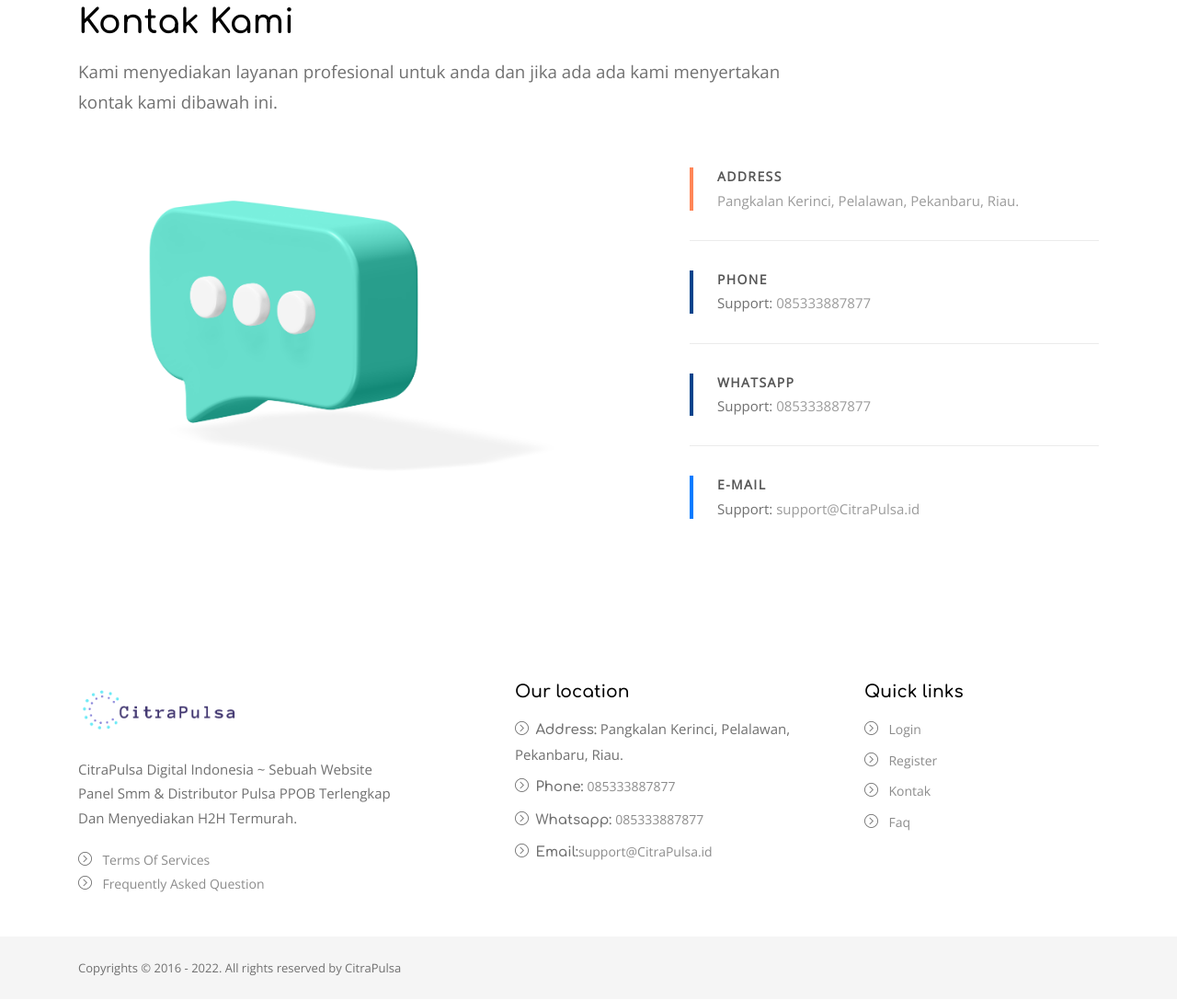
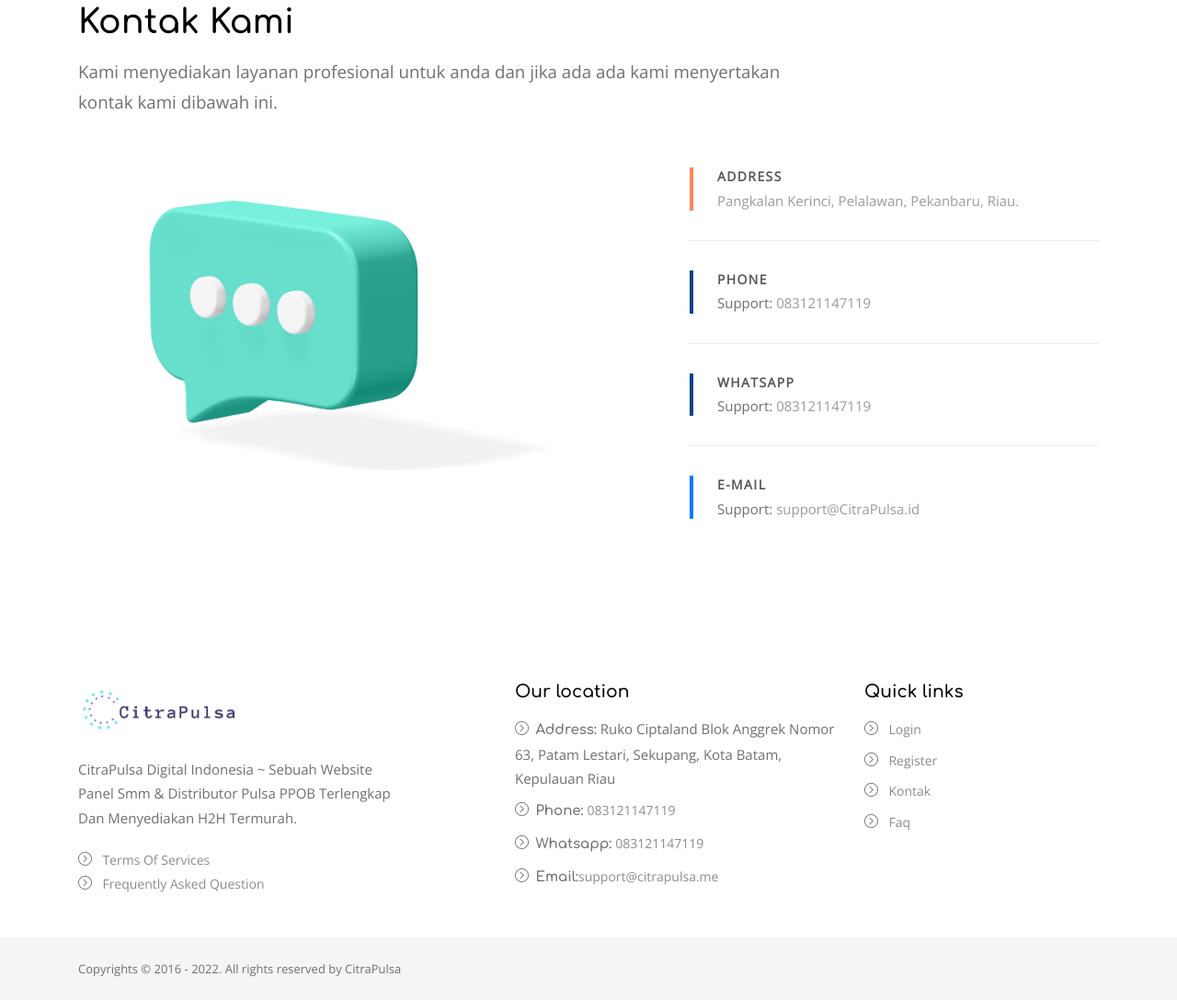
Before and after one commit to ivv1314/ivv1314.github.io, a plain HTML site: page kontak.html in a window 1280 px wide. Shown: the part 434-1521 px from the top of the page at 92% size. Drawn offline with nearby package versions, Linux system fonts and the light colour scheme.

Commit message:
feat: 官网更新

```diff
--- a/kontak.html
+++ b/kontak.html
@@ -141,7 +141,7 @@
 										<dt>Phone</dt>
 										<dd>
 											<ul class="list-comma">
-												<li>Support: <a href="tel:085333887877">085333887877</a></li>
+												<li>Support: <a href="tel:083121147119">083121147119</a></li>
 											</ul>
 										</dd>
 									</dl>
@@ -151,7 +151,7 @@
 										<dt>Whatsapp</dt>
 										<dd>
 											<ul class="list-comma">
-												<li>Support: <a href="tel:085333887877">085333887877</a></li>
+												<li>Support: <a href="tel:083121147119">083121147119</a></li>
 											</ul>
 										</dd>
 									</dl>
@@ -200,16 +200,16 @@
 							<h5 class="mb-3">Our location</h5>
 							<ul class="list-unstyled">
 								<li class="mb-2"><span class="ti-arrow-circle-right mr-2"></span><strong>Address:</strong>
-									Pangkalan Kerinci, Pelalawan, Pekanbaru, Riau.
+									Ruko Ciptaland Blok Anggrek Nomor 63, Patam Lestari, Sekupang, Kota Batam, Kepulauan Riau
 								</li>
 								<li class="mb-2"><span class="ti-arrow-circle-right mr-2"></span><strong>Phone:</strong>
-									<a href="tel:+085333887877">085333887877</a>
+									<a href="tel:+083121147119">083121147119</a>
 								</li>
 								</li>
 								<li class="mb-2"><span class="ti-arrow-circle-right mr-2"></span><strong>Whatsapp:</strong> <a
-										href="tel:+085333887877">085333887877</a></li>
+										href="tel:+083121147119">083121147119</a></li>
 								<li class="mb-2"><span class="ti-arrow-circle-right mr-2"></span><strong>Email:</strong><a
-										href="mailto:support@CitraPulsa.id">support@CitraPulsa.id</a></li>
+										href="mailto:support@CitraPulsa.id">support@citrapulsa.me</a></li>
 							</ul>
 						</div>
 					</div>
```
